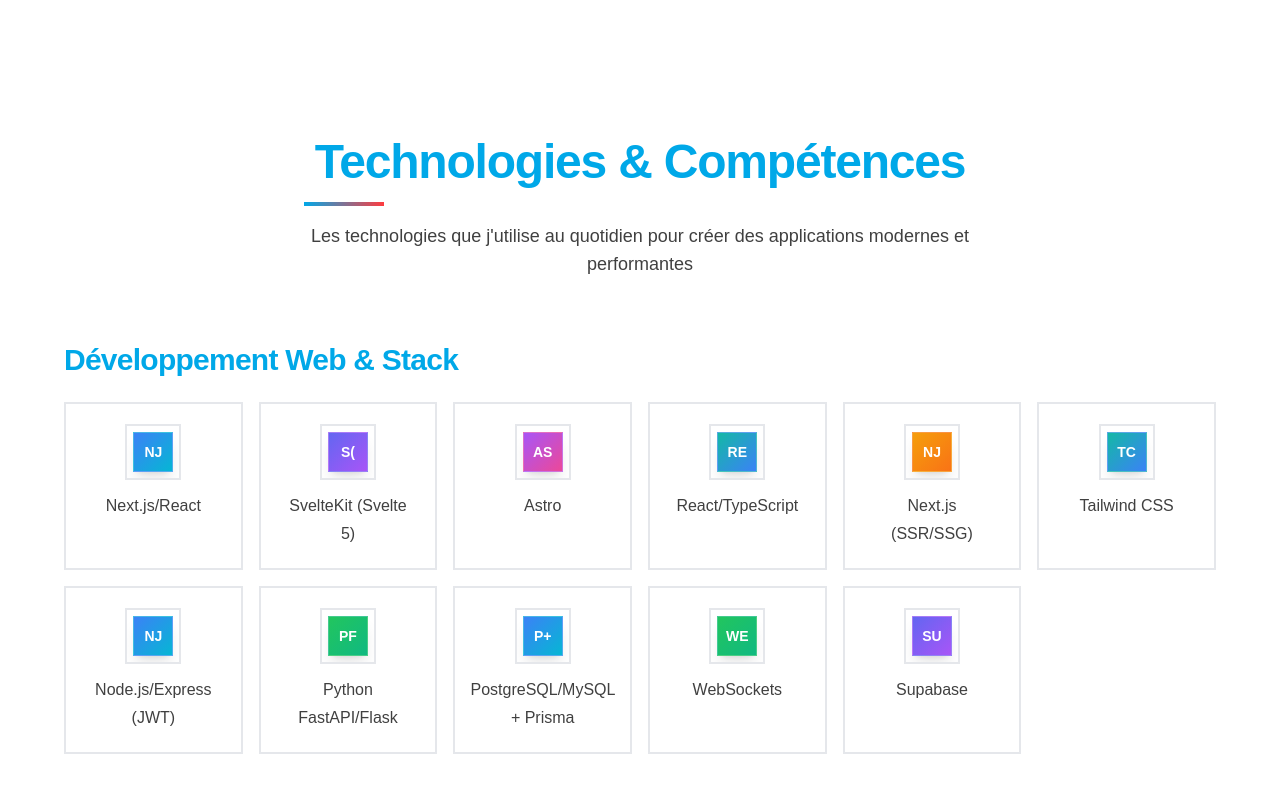
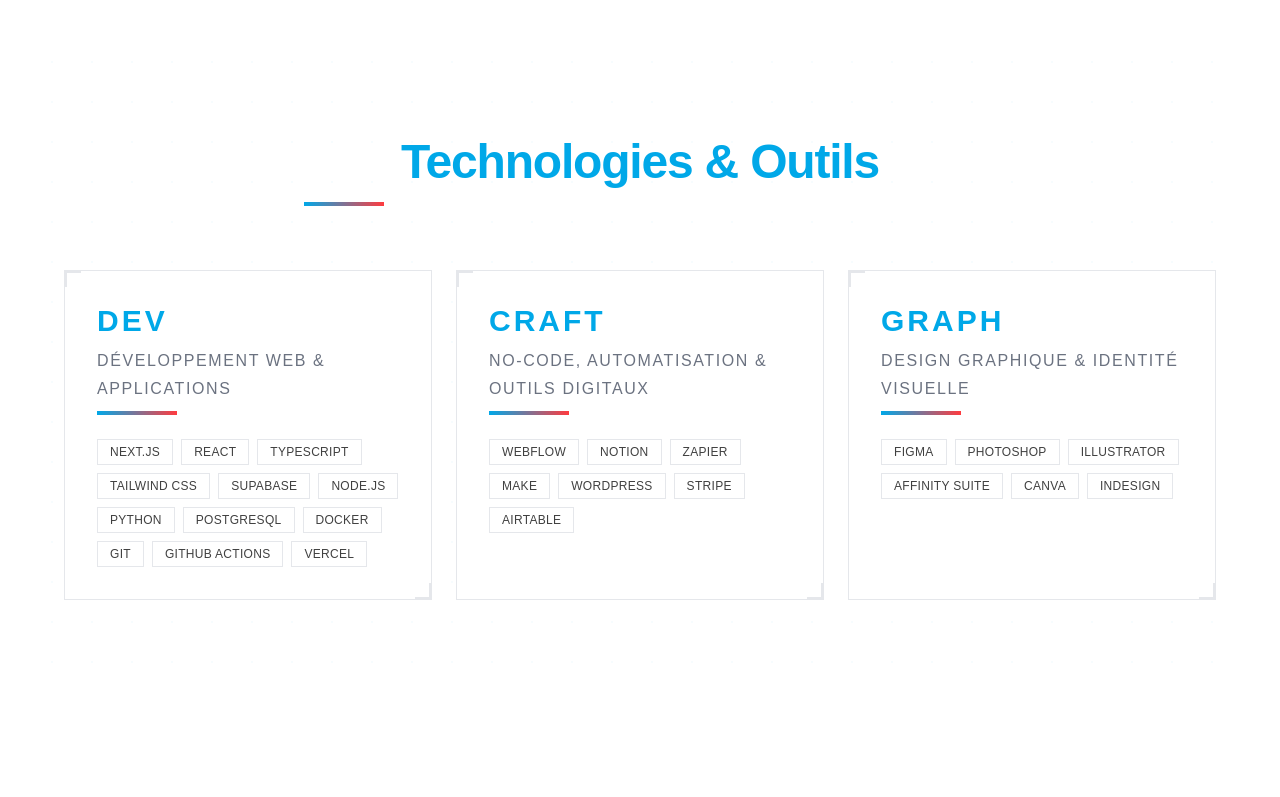
Before and after one commit to brandonviry/app_portfolio, a Next.js app: page /dev in a window 1280 px wide. Shown: the part 2980-3777 px from the top of the page. Built offline with nearby package versions, Linux system fonts and the light colour scheme.

Commit message:
feat(skills): refonte section Technologies en 3 pôles DEV/CRAFT/GRAPH — atome SkillTag + store skills_data
Co-Authored-By: Claude Sonnet 4.6 <noreply@anthropic.com>

```diff
--- a/src/app/page.tsx
+++ b/src/app/page.tsx
@@ -4,7 +4,6 @@ import { DescriptionSection } from "@/components/layout/sections/description/des
 import { CompetencesSection } from "@/components/layout/sections/competences/competences-section";
 import { ArticlesSection } from "@/components/layout/sections/articles/articles-section";
 import { TechnologiesSection } from "@/components/layout/sections/technologies/technologies-section";
-import { LanguagesSection } from "@/components/layout/sections/languages/languages-section";
 import { FAQSection } from "@/components/layout/sections/faq/faq-section";
 import { FinalCTASection } from "@/components/layout/sections/cta/final-cta-section";
 
@@ -21,10 +20,7 @@ export default function HomePage() {
       <DescriptionSection />
       <CompetencesSection />
       <ArticlesSection />
-      <div className="max-w-7xl mx-auto px-4 sm:px-6 lg:px-8">
-        <TechnologiesSection />
-        <LanguagesSection />
-      </div>
+      <TechnologiesSection />
       <FAQSection />
       <FinalCTASection />
     </main>
--- a/src/components/layout/sections/technologies/technologies-section.tsx
+++ b/src/components/layout/sections/technologies/technologies-section.tsx
@@ -1,204 +1,69 @@
-'use client';
-
 import { Typography } from "@/components/ui/typography/typography";
 import { Divider } from "@/components/ui/decoration/divider";
+import { SkillTag } from "@/components/ui/badge/skill-tag";
 import { cn } from "@/lib/utils";
-import { getTechnologiesByCategory } from "@/lib/data/technologies";
-
-// Fonction pour générer une icône dynamique basée sur le nom
-function generateTechIcon(name: string) {
-  // Couleurs basées sur le hash du nom
-  const colors = [
-    'from-blue-500 to-cyan-500',
-    'from-purple-500 to-pink-500',
-    'from-green-500 to-emerald-500',
-    'from-orange-500 to-red-500',
-    'from-indigo-500 to-purple-500',
-    'from-teal-500 to-blue-500',
-    'from-rose-500 to-pink-500',
-    'from-amber-500 to-orange-500'
-  ];
-
-  const hash = name.split('').reduce((acc, char) => acc + char.charCodeAt(0), 0);
-  const colorIndex = hash % colors.length;
-  const gradient = colors[colorIndex];
-
-  // Première lettre ou premières lettres
-  const initials = name.length > 1 ?
-    (name.includes('.') || name.includes(' ') ?
-      name.split(/[.\s]/).map(part => part[0]).join('').slice(0, 2) :
-      name.slice(0, 2)
-    ) : name[0];
-
-  return (
-    <div className={cn(
-      "w-full h-full",
-      "bg-gradient-to-br", gradient,
-      "flex items-center justify-center",
-      "text-white font-bold text-xs sm:text-sm",
-      "shadow-lg",
-      "border border-white/20"
-    )}>
-      {initials.toUpperCase()}
-    </div>
-  );
-}
+import { skillsData } from "@/store/skills_data";
 
 export function TechnologiesSection() {
-  const categoriesData = getTechnologiesByCategory();
+  return (
+    <section className={cn("relative py-16 md:py-24")}>
+      <div
+        className="absolute inset-0 -z-10 opacity-[0.03]"
+        style={{
+          backgroundImage: "radial-gradient(var(--accent) 1px, transparent 1px)",
+          backgroundSize: "40px 40px",
+        }}
+      />
 
-  return (
-    <section className={cn(
-      "relative",
-      "py-16 md:py-24"
-    )}>
-      <div className="max-w-7xl mx-auto px-4 sm:px-6 lg:px-8">
-        {/* Heading */}
-        <div className={cn(
-          "text-center",
-          "max-w-2xl mx-auto",
-          "mb-16",
-          "space-y-4"
-        )}>
+      <div className="container mx-auto px-4 sm:px-6">
+        <div className="text-center max-w-2xl mx-auto mb-16 space-y-4">
           <Typography
             level="h2"
-            className={cn(
-              "text-accent",
-              "text-3xl md:text-4xl lg:text-5xl",
-              "font-bold tracking-tight"
-            )}
+            className="text-accent text-3xl md:text-4xl lg:text-5xl font-bold tracking-tight"
           >
-            Technologies & Compétences
+            Technologies & Outils
           </Typography>
-
           <Divider variant="gradient" align="center" className="mx-auto" />
-
-          <Typography
-            level="body1"
-            className={cn(
-              "text-text-secondary",
-              "text-base md:text-lg",
-              "leading-relaxed"
-            )}
-          >
-            Les technologies que j&apos;utilise au quotidien pour créer des applications modernes et performantes
-          </Typography>
         </div>
 
-        {/* Categories */}
-        <div className="space-y-12">
-          {categoriesData.map((category) => (
-            <div key={category.category}>
-              {/* Category title */}
-              <Typography
-                level="h3"
-                className={cn(
-                  "text-accent",
-                  "mb-6",
-                  "text-xl md:text-2xl",
-                  "font-semibold"
-                )}
-              >
-                {category.category}
-              </Typography>
+        <div className="grid grid-cols-1 md:grid-cols-3 gap-6 max-w-6xl mx-auto">
+          {skillsData.map((pole) => (
+            <div
+              key={pole.id}
+              className={cn(
+                "relative flex flex-col gap-6 p-8",
+                "border border-border/20 bg-surface-1",
+                "transition-all duration-300",
+                "hover:border-accent/30 hover:shadow-lg hover:shadow-accent/5",
+                "group"
+              )}
+            >
+              {/* Coin décoratif top-left */}
+              <div className="absolute top-0 left-0 w-4 h-4 border-t-2 border-l-2 border-accent/40 group-hover:border-accent transition-colors duration-300" />
+              {/* Coin décoratif bottom-right */}
+              <div className="absolute bottom-0 right-0 w-4 h-4 border-b-2 border-r-2 border-cta/30 group-hover:border-cta transition-colors duration-300" />
 
-              {/* Technologies Grid */}
-              <div className={cn(
-                "grid grid-cols-2 sm:grid-cols-3 md:grid-cols-4 lg:grid-cols-5 xl:grid-cols-6",
-                "gap-3 md:gap-4"
-              )}>
-                {category.technologies.map((tech) => (
-                  <div
-                    key={tech}
-                    className={cn(
-                      "group relative",
-                      "p-4 md:p-5",
-                      "bg-surface-1/50",
-                      "border-2 border-border/20",
-                      "backdrop-blur-sm",
-                      "transition-all duration-300",
-                      "hover:border-accent/50",
-                      "hover:-translate-y-1",
-                      "hover:shadow-lg hover:shadow-accent/10",
-                      "cursor-pointer"
-                    )}
-                  >
-                    {/* Corner accents - Top left */}
-                    <div className={cn(
-                      "absolute top-0 left-0",
-                      "w-2 h-2",
-                      "border-t-2 border-l-2 border-accent",
-                      "opacity-0 group-hover:opacity-100",
-                      "transition-opacity duration-300"
-                    )} />
+              {/* Titre du pôle */}
+              <div className="space-y-2">
+                <Typography
+                  level="h3"
+                  className="text-accent font-extrabold text-4xl tracking-widest"
+                >
+                  {pole.label}
+                </Typography>
+                <Typography
+                  level="body2"
+                  className="text-text-muted text-xs uppercase tracking-widest"
+                >
+                  {pole.description}
+                </Typography>
+                <Divider variant="gradient" align="left" />
+              </div>
 
-                    {/* Corner accents - Bottom right */}
-                    <div className={cn(
-                      "absolute bottom-0 right-0",
-                      "w-2 h-2",
-                      "border-b-2 border-r-2 border-cta",
-                      "opacity-0 group-hover:opacity-100",
-                      "transition-opacity duration-300"
-                    )} />
-
-                    {/* Scan line effect */}
-                    <div className={cn(
-                      "absolute inset-0",
-                      "bg-gradient-to-b from-transparent via-accent/5 to-transparent",
-                      "translate-y-[-100%] group-hover:translate-y-[100%]",
-                      "transition-transform duration-1000 ease-out",
-                      "pointer-events-none"
-                    )} />
-
-                    {/* Content */}
-                    <div className="relative z-10 flex flex-col items-center gap-3">
-                      {/* Icon container */}
-                      <div className={cn(
-                        "w-12 h-12 sm:w-14 sm:h-14",
-                        "flex items-center justify-center",
-                        "border-2 border-border/30",
-                        "bg-surface-2/50",
-                        "group-hover:border-accent/50",
-                        "transition-all duration-300",
-                        "overflow-hidden",
-                        "relative"
-                      )}>
-                        <div className="w-8 h-8 sm:w-10 sm:h-10">
-                          {generateTechIcon(tech)}
-                        </div>
-
-                        {/* Inner glow */}
-                        <div className={cn(
-                          "absolute inset-0",
-                          "bg-accent/0 group-hover:bg-accent/5",
-                          "transition-colors duration-300"
-                        )} />
-                      </div>
-
-                      {/* Name */}
-                      <Typography
-                        level="body2"
-                        className={cn(
-                          "text-text-secondary text-center font-medium",
-                          "group-hover:text-accent",
-                          "transition-colors duration-300",
-                          "text-xs sm:text-sm",
-                          "leading-tight"
-                        )}
-                      >
-                        {tech}
-                      </Typography>
-                    </div>
-
-                    {/* Status indicator */}
-                    <div className={cn(
-                      "absolute top-2 right-2",
-                      "w-1.5 h-1.5",
-                      "bg-cta",
-                      "opacity-0 group-hover:opacity-100",
-                      "transition-opacity duration-300"
-                    )} />
-                  </div>
+              {/* Tags outils */}
+              <div className="flex flex-wrap gap-2">
+                {pole.tools.map((tool) => (
+                  <SkillTag key={tool} label={tool} />
                 ))}
               </div>
             </div>
--- /dev/null
+++ b/src/components/ui/badge/skill-tag.tsx
@@ -0,0 +1,22 @@
+import { cn } from "@/lib/utils";
+
+interface SkillTagProps {
+  label: string;
+  className?: string;
+}
+
+export function SkillTag({ label, className }: SkillTagProps) {
+  return (
+    <span className={cn(
+      "inline-block px-3 py-1",
+      "text-xs font-medium tracking-wide uppercase",
+      "border border-border/30 bg-surface-1/50",
+      "text-text-secondary",
+      "transition-colors duration-200",
+      "hover:border-accent/50 hover:text-accent",
+      className
+    )}>
+      {label}
+    </span>
+  );
+}
--- /dev/null
+++ b/src/store/skills_data.ts
@@ -0,0 +1,37 @@
+export type SkillPole = {
+  id: string;
+  label: string;
+  description: string;
+  tools: string[];
+};
+
+export const skillsData: SkillPole[] = [
+  {
+    id: "dev",
+    label: "DEV",
+    description: "Développement web & applications",
+    tools: [
+      "Next.js", "React", "TypeScript", "Tailwind CSS",
+      "Supabase", "Node.js", "Python", "PostgreSQL",
+      "Docker", "Git", "GitHub Actions", "Vercel",
+    ],
+  },
+  {
+    id: "craft",
+    label: "CRAFT",
+    description: "No-code, automatisation & outils digitaux",
+    tools: [
+      "Webflow", "Notion", "Zapier", "Make",
+      "WordPress", "Stripe", "Airtable",
+    ],
+  },
+  {
+    id: "graph",
+    label: "GRAPH",
+    description: "Design graphique & identité visuelle",
+    tools: [
+      "Figma", "Photoshop", "Illustrator",
+      "Affinity Suite", "Canva", "InDesign",
+    ],
+  },
+];
```
